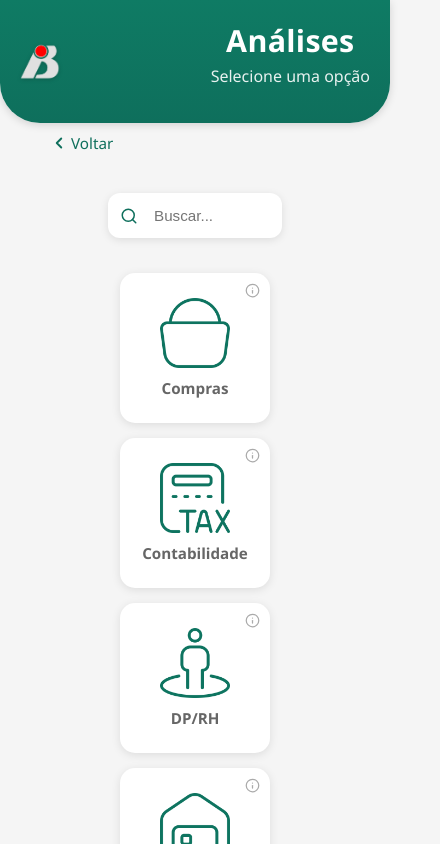
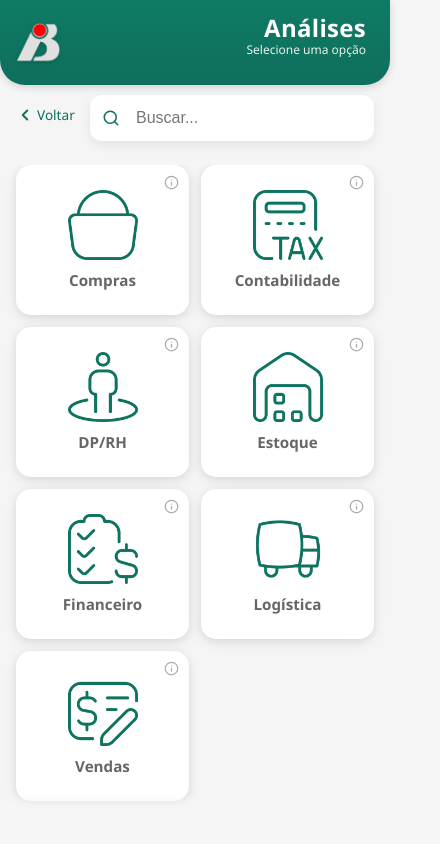
Before and after one commit to LucianaFigueredo/painel-sistemas, a React (Create React App) app: page / in a window 390 px wide. Both pictures are taken after a click on the button "Análises". Shown: the top 844 px of the page, 440 px wide, since content can reach past the window. Built offline with nearby package versions, Linux system fonts and the light colour scheme.

Commit message:
Ajustes no layout mobile - Benassi One

```diff
--- a/src/App.css
+++ b/src/App.css
@@ -21,6 +21,18 @@ body {
   display: flex;
   justify-content: center;
   align-items: center;
+  position: fixed !important;
+    top: 0 !important;
+    left: 0 !important;
+    right: 0 !important;
+    width: auto !important;
+    z-index: 200 !important;
+    text-align: right !important;
+    margin: 0 !important;
+    padding: 15px 16px !important;
+    border-bottom-left-radius: 25px !important;
+    border-bottom-right-radius: 25px !important;
+    box-sizing: border-box !important;
 }
 
 .header-content {
@@ -46,6 +58,7 @@ body {
   font-weight: 700;
   margin: 0;
   letter-spacing: 0.3px;
+
 }
 
 .header-text p {
@@ -375,3 +388,225 @@ button.card p {
 .iframe-open-button:hover {
   background-color: #0c5f4b;
 }
+
+/* =========================================================
+   Restaura header e buscar no desktop
+========================================================= */
+@media (min-width: 769px) {
+  .header {
+    position: static !important;
+    padding: 25px 40px !important;
+    margin: 0 !important;
+    text-align: center !important;
+  }
+
+  body::before {
+    display: none !important;
+  }
+
+  .grid {
+    margin: 25px auto !important;
+  }
+}
+
+@media (max-width: 768px) {
+
+  /* 📱 Cabeçalho fixo no topo */
+  .header {
+    position: fixed;
+    top: 0;
+    left: 0;
+    width: 100%;
+    z-index: 100;
+    text-align: right;
+    margin: 0;
+    padding: 15px 16px !important;
+  }
+
+  .header-content {
+    flex-direction: row;
+    justify-content: space-between;
+    align-items: center;
+    gap: 12px;
+    padding: 0 !important;
+  }
+
+  .header-text {
+    text-align: right;
+    order: 2;
+    max-width: 200px;
+    line-height: 1.2;
+    margin-right: 8px;
+  }
+
+  .header-text h1 {
+    font-size: 1.5rem !important;
+    line-height: 1.1;
+    margin: 0;
+  }
+
+  .header-text p {
+    font-size: 0.75rem !important;
+    line-height: 1.2;
+    margin-top: 2px;
+  }
+
+  .logo {
+    order: 1;
+    height: 45px !important;
+  }
+
+  /* 🎨 Fundo cinza atrás da busca */
+  body::before {
+    content: '';
+    position: fixed;
+    top: 0;
+    left: 0;
+    right: 0;
+    height: 165px;
+    background-color: #f5f5f5;
+    z-index: 98;
+    pointer-events: none;
+  }
+
+  /* 🔍 Campo de busca fixo com respiro e bordas arredondadas */
+  .search-bar {
+    position: fixed !important;
+    top: 110px !important;
+    left: 16px !important;
+    right: 16px !important;
+    width: auto !important;
+    max-width: none !important;
+    margin: 0 !important;
+    padding: 6px 12px !important;
+    z-index: 99 !important;
+    background-color: white !important;
+    box-shadow: 0 4px 12px rgba(0, 0, 0, 0.08) !important;
+    border-radius: 12px !important;
+    box-sizing: border-box !important;
+    top: 95px !important;
+  }
+
+  .search-bar input {
+    width: 100%;
+    font-size: 1rem;
+  }
+
+  /* 🧱 Grade próxima do buscar */
+  .grid {
+    display: grid;
+    grid-template-columns: repeat(2, 1fr);
+    gap: 12px;
+    justify-items: center;
+    align-items: start;
+    padding: 0 16px 80px 16px;
+    box-sizing: border-box;
+    margin: 150px auto 0 auto !important;
+    max-width: 100%;
+  }
+
+  /* Cada card centralizado */
+  .card-wrapper {
+    width: 100%;
+    display: flex;
+    justify-content: center;
+  }
+
+  .card {
+    width: 100%;
+    max-width: 130px;
+    height: auto;
+    padding: 12px;
+    border-radius: 12px;
+    box-shadow: 0 2px 8px rgba(0, 0, 0, 0.08),
+                0 4px 16px rgba(0, 0, 0, 0.06) !important;
+    border: 1px solid rgba(0, 0, 0, 0.04);
+  }
+
+  .card:hover {
+    box-shadow: 0 4px 12px rgba(0, 0, 0, 0.12),
+                0 8px 24px rgba(0, 0, 0, 0.1) !important;
+  }
+
+  .card img {
+    width: 48px;
+    height: 48px;
+    object-fit: contain;
+  }
+
+  .card p {
+    font-size: 0.85rem;
+    margin-top: 6px;
+  }
+
+  /* 📌 Rodapé fixo e responsivo no mobile */
+  .footer {
+    position: fixed;
+    bottom: 0;
+    left: 0;
+    width: 100%;
+    background: linear-gradient(to top, #f5f5f5 70%, transparent);
+    padding: 4vh 0 2vh 0;
+    text-align: center;
+    font-size: clamp(0.65rem, 2vw, 0.75rem);
+    color: #666;
+    z-index: 10;
+    box-sizing: border-box;
+  }
+
+  /* 📊 Cabeçalho do relatório fixo */
+  .iframe-header-duo {
+    position: fixed !important;
+    top: 0 !important;
+    left: 0 !important;
+    right: 0 !important;
+    z-index: 150 !important;
+  }
+
+  /* Conteúdo do iframe começa abaixo do cabeçalho */
+  .iframe-content {
+    margin-top: 65px !important;
+  }
+
+  .iframe-content iframe {
+    height: calc(100vh - 65px) !important;
+  }
+/* 🔙 Botão Voltar ao lado esquerdo do buscar */
+.subpage .voltar-wrapper {
+  position: fixed !important;
+  top: 105px !important;
+  left: 16px !important;
+  z-index: 99 !important;
+  margin: 0 !important;
+  padding: 0 !important;
+  width: auto !important;
+}
+
+.subpage .voltar-wrapper span {
+  font-size: 0.85rem !important;
+  color: #0e6f5c !important;
+}
+
+/* Ajusta o buscar para dar espaço ao botão */
+.subpage .search-bar {
+  left: 90px !important;
+  right: 16px !important;
+  width: auto !important;
+}
+
+
+  /* Remove rolagem horizontal */
+  body {
+    overflow-x: hidden !important;
+  }
+
+  .subpage {
+    overflow-x: hidden !important;
+    max-width: 100vw !important;
+  }
+
+  * {
+    max-width: 100vw;
+  }
+
+} /* ← fecha o @media aqui e ACABOU! */
--- a/src/App.js
+++ b/src/App.js
@@ -106,9 +106,10 @@ function App() {
         </div>
       </div>
 
-      {/* ======== “< Voltar” ======== */}
+      {/* ======== "< Voltar" ======== */}
       {pilhaPaginas.length > 0 && (
         <div
+        className="voltar-wrapper"
           style={{
             width: "100%",
             marginTop: "10px",
@@ -188,6 +189,11 @@ function App() {
           </div>
         ))}
       </div>
+
+      {/* ======== 📌 Rodapé fixo (só aparece no mobile) ======== */}
+      <footer className="footer">
+
+      </footer>
     </div>
   );
 }
```
Lines whose indentation alone changed are shown as unchanged.
